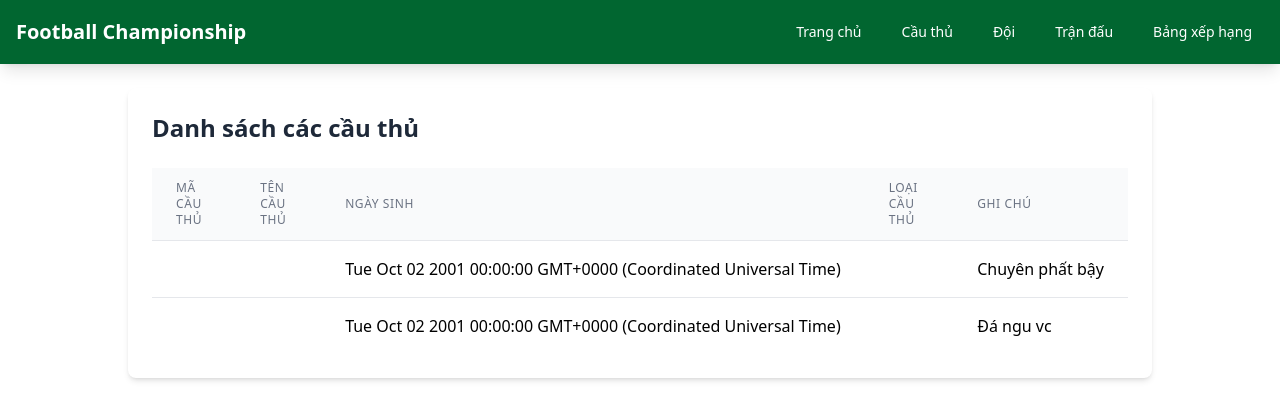
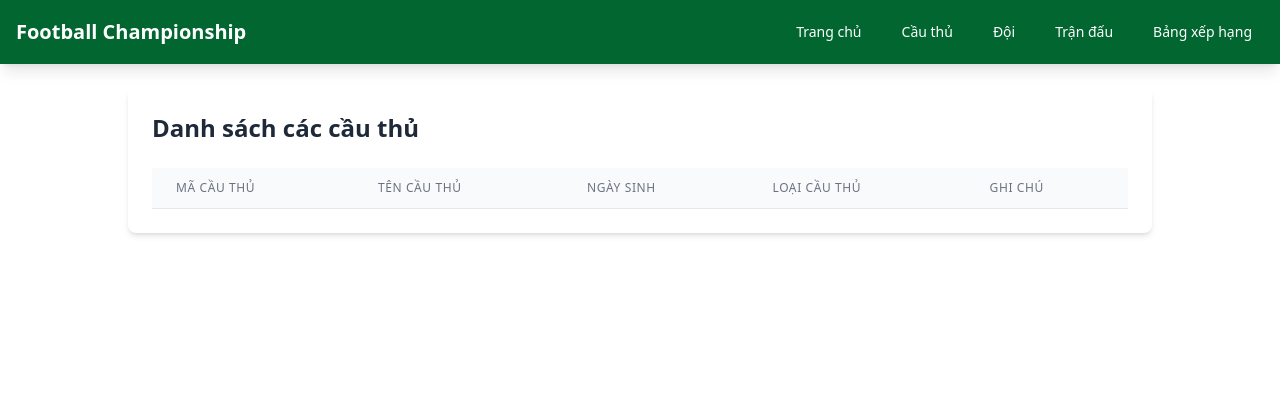
Before and after one commit to iknizzz1807/do-an-nmcnpm, a SvelteKit app: page /doi/1 in a window 1280 px wide. Shown: the top 420 px of the page. Built offline with nearby package versions, Linux system fonts and the light colour scheme.

Commit message:
Some fixes

```diff
--- a/src/routes/cauthu/+page.svelte
+++ b/src/routes/cauthu/+page.svelte
@@ -1,3 +1,7 @@
 <svelte:head>
   <title>Các cầu thủ</title>
 </svelte:head>
+
+<div>
+  <h3>Get all cầu thủ</h3>
+</div>
--- a/src/routes/doi/+page.svelte
+++ b/src/routes/doi/+page.svelte
@@ -2,7 +2,7 @@
   import ButtonPrimary from "$lib/components/ButtonPrimary.svelte";
   import Table from "$lib/components/Table.svelte";
   import type { PageProps } from "./$types";
-  import { showErrorToast } from "$lib/components/Toast";
+  import { showErrorToast, showOkToast } from "$lib/components/Toast";
   import type { DoiBong } from "$lib/types";
   let { data }: PageProps = $props();
 
@@ -63,10 +63,12 @@
       // Cập nhật danh sách đội bóng nếu cần thiết
       danhSachDoiBong.push(result);
 
-      // Đóng form sau khi thành công
+      // Đóng form và hiện toast thành công sau khi thành công
       closeForm();
+      showOkToast("Tạo đội bóng mới thành công");
     } catch (error) {
       console.error("Error:", error);
+      showErrorToast(String(error));
     }
   };
 </script>
--- a/src/routes/doi/[ten_doi]/+page.server.ts
+++ b/src/routes/doi/[ten_doi]/+page.server.ts
@@ -1,5 +1,13 @@
 import type { CauThu } from "$lib/types";
 import type { PageServerLoad } from "./$types";
+
+function formatDate(date: Date): string {
+  const day = date.getDate();
+  const month = date.getMonth() + 1;
+  const year = date.getFullYear();
+
+  return `${day}/${month}/${year}`;
+}
 
 export const load = (async ({ params }) => {
   // const danhSachCauThu = await getDanhSachCauThu(params.ten_doi);
@@ -41,8 +49,13 @@ export const load = (async ({ params }) => {
     },
   ];
 
-  let danhSachCauThuTraVe: CauThu[] =
-    params.ten_doi === "mancity" ? danhSachCauThuMC : danhSachCauThuMU;
+  let danhSachCauThuTraVe: CauThu[];
+
+  // Hard coded data
+
+  if (params.ten_doi === "mancity") danhSachCauThuTraVe = danhSachCauThuMC;
+  else if (params.ten_doi === "mu") danhSachCauThuTraVe = danhSachCauThuMU;
+  else danhSachCauThuTraVe = [];
 
   return { danhSachCauThuTraVe };
 }) satisfies PageServerLoad;
--- a/src/routes/doi/[ten_doi]/+page.svelte
+++ b/src/routes/doi/[ten_doi]/+page.svelte
@@ -6,10 +6,10 @@
   let danhSachCauThu = data.danhSachCauThuTraVe;
 
   const columns = [
-    { header: "Mã cầu thủ", accessor: "maCauThu" },
-    { header: "Tên cầu thủ", accessor: "tenCauThu" },
+    { header: "Mã cầu thủ", accessor: "maCT" },
+    { header: "Tên cầu thủ", accessor: "tenCT" },
     { header: "Ngày sinh", accessor: "ngaySinh" },
-    { header: "Loại cầu thủ", accessor: "loaiCauThu" },
+    { header: "Loại cầu thủ", accessor: "loaiCT" },
     { header: "Ghi chú", accessor: "ghiChu" },
   ];
 </script>
```
